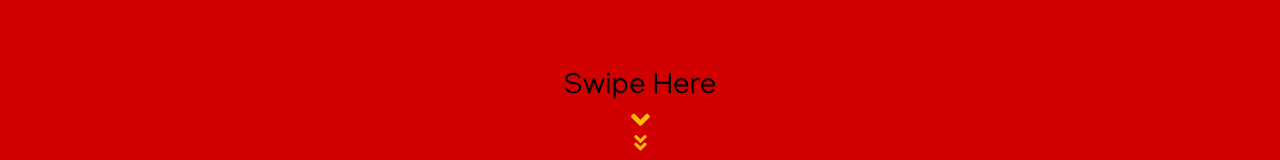
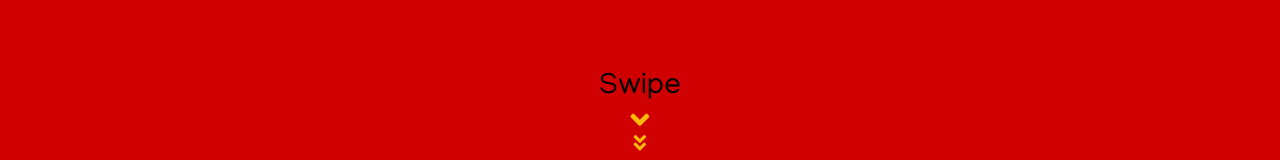
Before and after one commit to emmanuel-brown/Person_Site, a React (Create React App) app: page / in a window 1280 px wide. Shown: the part 558-718 px from the top of the page. Built offline with nearby package versions, Linux system fonts and the light colour scheme.

Commit message:
last commit for simplify

```diff
--- a/src/Components/Home/scroll.jsx
+++ b/src/Components/Home/scroll.jsx
@@ -8,7 +8,7 @@ const Scroll = (props) =>{
     return(
         <>
             <div id="scroll" onClick={props.clicked}>
-                <p>Swipe Here</p>
+                <p>Swipe</p>
                     <div className="arrows">
                         <FaAngleDown className="arrow_1"/>
                         <FaAngleDoubleDown className="arrow_2"/>
```
Also changed, not shown: src/Pages/Home.jsx (+4 -4 lines).
